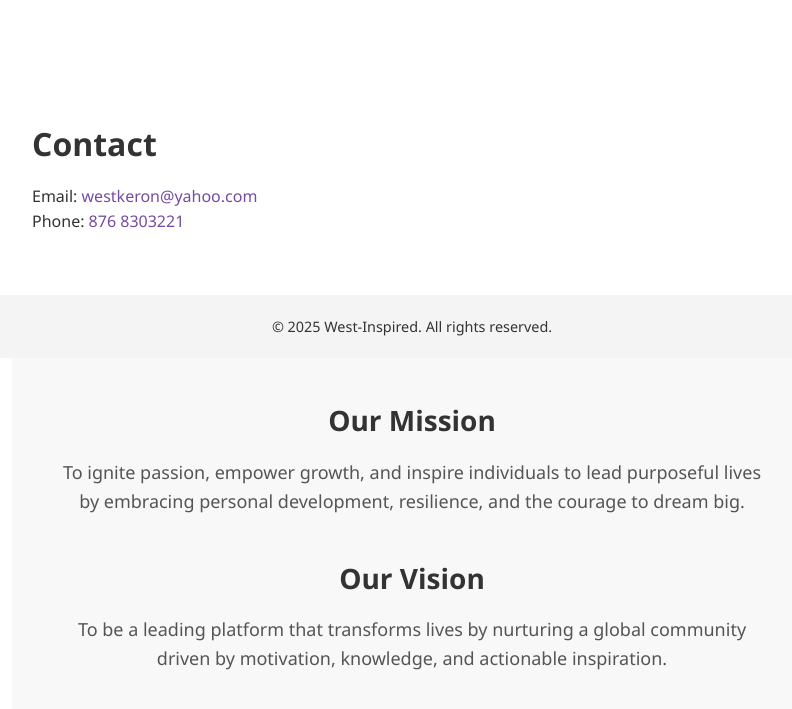
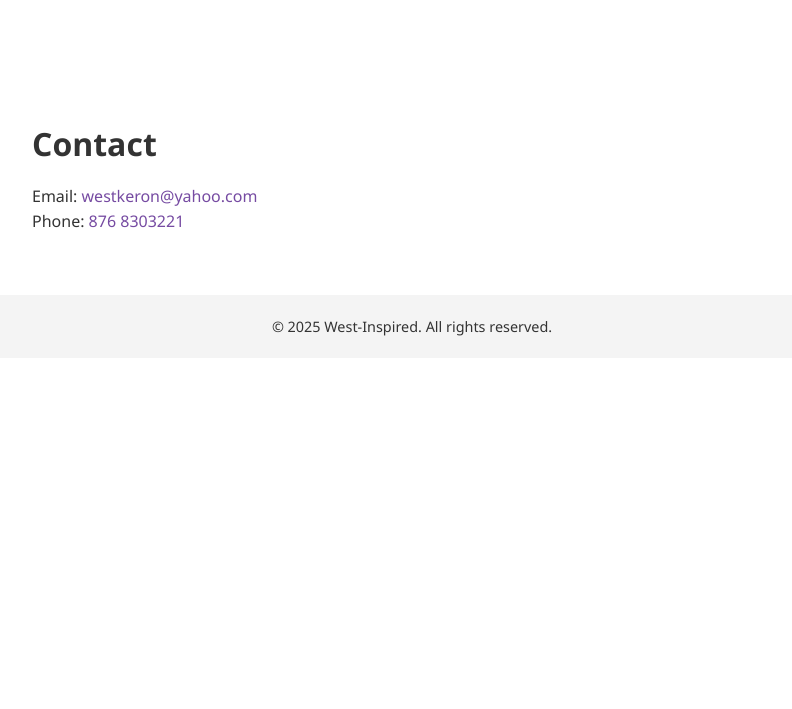
Before and after one commit to keronwest/west-inspired-, a plain HTML site: page index.html in a window 1280 px wide. Shown: the part 1177-1886 px from the top of the page, without its empty margins (228-1020 px from the left). After the commit the page ends 1535 px from the top, so only its background shows below. Drawn offline with Linux system fonts and the light colour scheme.

Commit message:
Add files via upload

```diff
--- a/index.html
+++ b/index.html
@@ -57,15 +57,5 @@
   <footer>
     <p>&copy; 2025 West-Inspired. All rights reserved.</p>
   </footer>
-
-<section id="mission-vision" style="padding: 40px; background-color: #f8f8f8; text-align: center;">
-    <div style="max-width: 800px; margin: auto;">
-        <h2 style="font-size: 28px; color: #333;">Our Mission</h2>
-        <p style="font-size: 18px; color: #555;">To ignite passion, empower growth, and inspire individuals to lead purposeful lives by embracing personal development, resilience, and the courage to dream big.</p>
-        <h2 style="font-size: 28px; color: #333; margin-top: 40px;">Our Vision</h2>
-        <p style="font-size: 18px; color: #555;">To be a leading platform that transforms lives by nurturing a global community driven by motivation, knowledge, and actionable inspiration.</p>
-    </div>
-</section>
-
 </body>
 </html>
```
Also changed, not shown: branded-poster.png (added), kw-logo.png (added).
